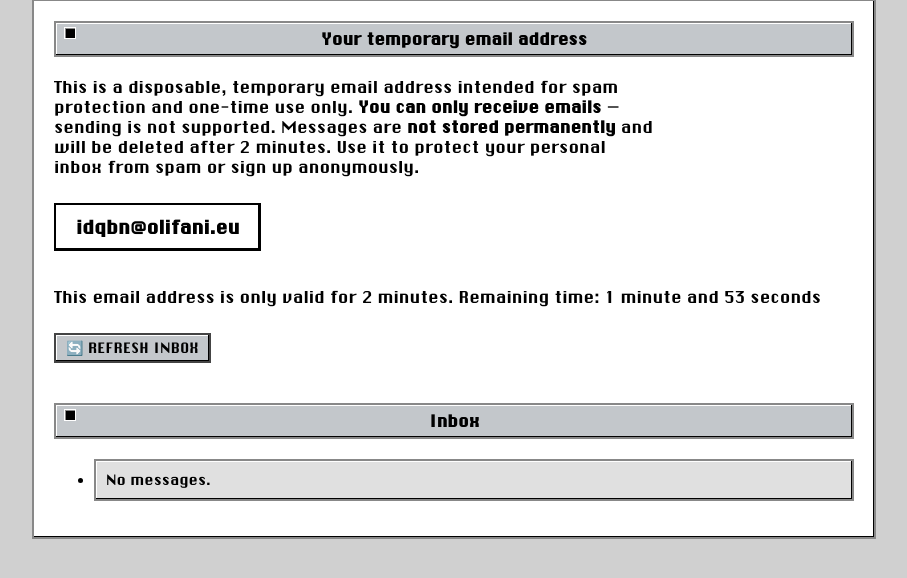
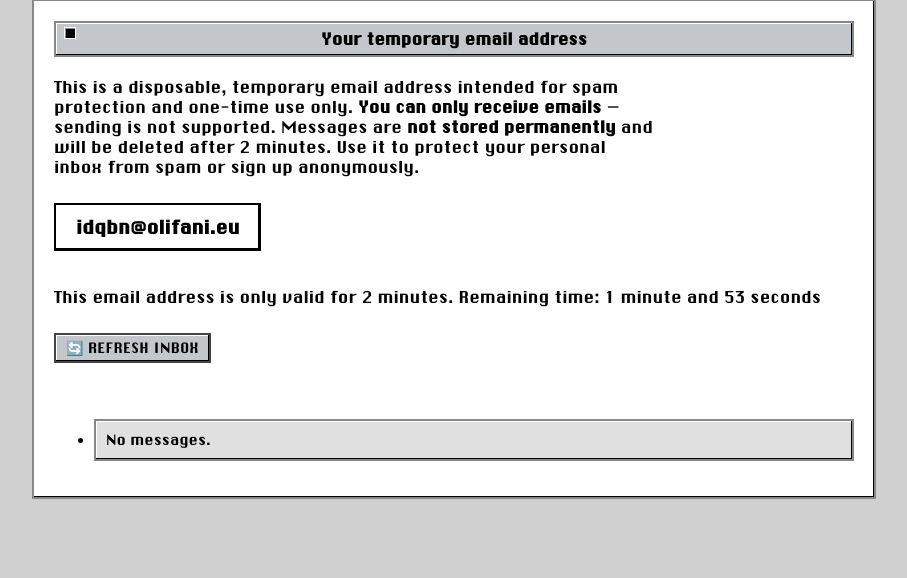
Before and after one commit to obrehmer/tempmail, a Flask app: page / in a window 1280 px wide. Shown: the part 33-611 px from the top of the page, without its empty margins (186-1093 px from the left). Run offline with Flask 3, Linux system fonts and the light colour scheme.

Commit message:
ueberschrifr

```diff
--- a/app/tempmail/backend/templates/index.html
+++ b/app/tempmail/backend/templates/index.html
@@ -35,7 +35,6 @@
     <!-- Refresh inbox button -->
 <button class="spaced-bottom" onclick="location.reload()">🔄 Refresh inbox</button>
     <!-- Inbox Section -->
-    <div class="window-header">Inbox</div>
     <ul>
       {% for mail in emails %}
         <li class="tile">
```
